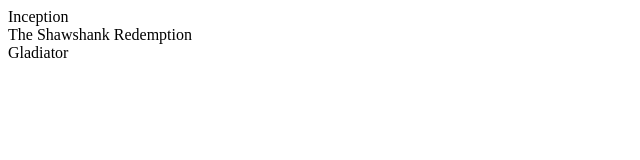
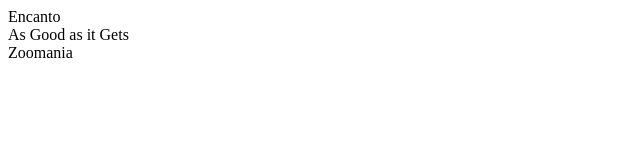
Before and after one commit to ZHammerl/myFlix-client, a React (Vite) app: page / in a window 1280 px wide. Shown: the top 160 px of the page, without its empty margins (0-640 px from the left). Built offline with nearby package versions, Linux system fonts and the light colour scheme.

Commit message:
adding dummy data

```diff
--- a/src/components/main-view/main-view.jsx
+++ b/src/components/main-view/main-view.jsx
@@ -7,9 +7,9 @@
     super();
     this.state = {
       movies: [
-        { _id: 1, Title: 'Inception', Description: 'desc1...', ImagePath: '...' },
-        { _id: 2, Title: 'The Shawshank Redemption', Description: 'desc2...', ImagePath: '...' },
-        { _id: 3, Title: 'Gladiator', Description: 'desc3...', ImagePath: '...' },
+        { _id: 1, Title: 'Encanto', Description: 'A Colombian teenage girl has to face the frustration of being the only member of her family without magical powers.', ImagePath: 'https://m.media-amazon.com/images/M/MV5BNjE5NzA4ZDctOTJkZi00NzM0LTkwOTYtMDI4MmNkMzIxODhkXkEyXkFqcGdeQXVyNjY1MTg4Mzc@._V1_.jpg' },
+        { _id: 2, Title: 'As Good as it Gets', Description: 'A single mother and waitress, a misanthropic author, and a gay artist form an unlikely friendship after the artist is assaulted in a robbery.', ImagePath: 'https://m.media-amazon.com/images/M/MV5BNWMxZTgzMWEtMTU0Zi00NDc5LWFkZjctMzUxNDIyNzZiMmNjXkEyXkFqcGdeQXVyMTQxNzMzNDI@._V1_.jpg' },
+        { _id: 3, Title: 'Zoomania', Description: 'In a city of anthropomorphic animals, a rookie bunny cop and a cynical con artist fox must work together to uncover a conspiracy.', ImagePath: 'https://m.media-amazon.com/images/M/MV5BOTMyMjEyNzIzMV5BMl5BanBnXkFtZTgwNzIyNjU0NzE@._V1_.jpg' },
       ],
       selectedMovie: null,
     };
```
Also changed, not shown: 2 other files (tests, documents, lock files or other folders).
